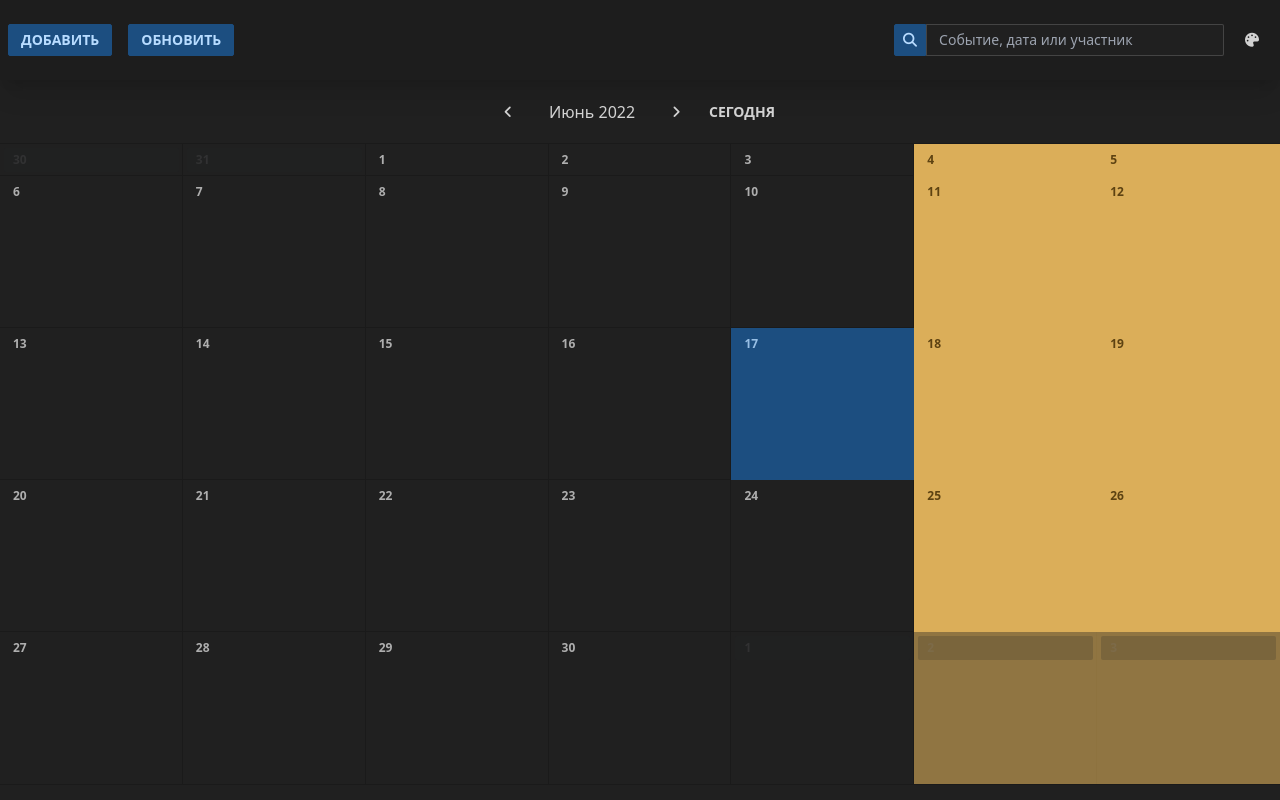
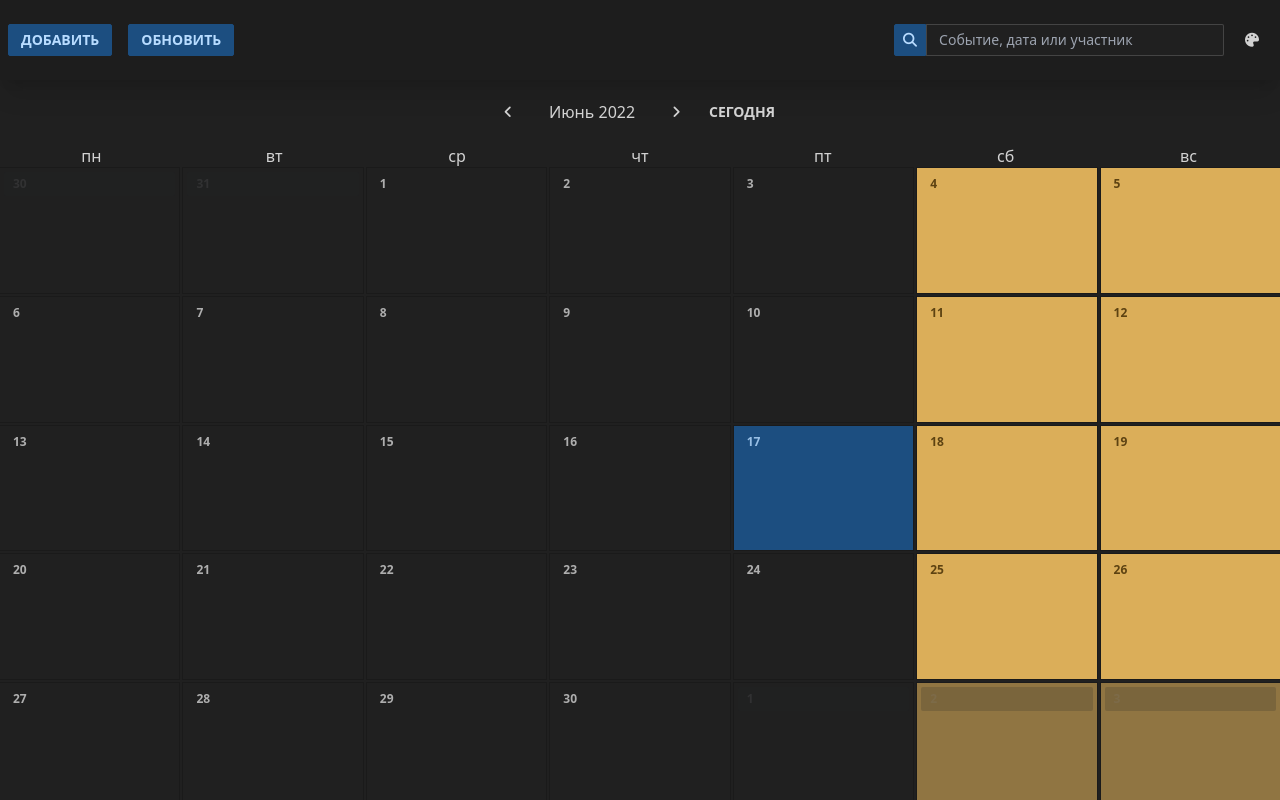
Before and after one commit to al-march/indoors, an Angular app: page / in a window 1280 px wide. Built offline with nearby package versions, Linux system fonts and the light colour scheme.

Commit message:
⚙️ fixes calendar template

```diff
--- a/src/app/calendar/components/day/day.component.html
+++ b/src/app/calendar/components/day/day.component.html
@@ -1,11 +1,11 @@
 <div
   *ngIf="day"
-  class="day"
+  class="day relative"
   [class.is-today]="day.isToday"
   [class.is-weekend]="day.isWeekend"
   [class.is-disabled]="disabled"
 >
-  <div class="flex h-full flex-col overflow-hidden">
+  <div class="flex flex-col absolute left-0 right-0 top-0 p-1 max-h-full">
     <button
       class="btn btn-xs gap-1 w-full justify-between btn-wide"
       [class.btn-ghost]="!newEventPopup.show"
--- a/src/app/calendar/components/month/month.component.css
+++ b/src/app/calendar/components/month/month.component.css
@@ -1,4 +1,3 @@
 .month {
-  @apply h-full w-full grid grid-cols-7 auto-rows-fr;
-  grid-template-rows: min-content;
+  @apply h-full w-full grid grid-cols-7;
 }
--- a/src/app/calendar/components/month/month.component.html
+++ b/src/app/calendar/components/month/month.component.html
@@ -1,4 +1,10 @@
-<div class="container month">
+<div class="container w-full grid grid-cols-7">
+  <span *ngFor="let day of week" class="text-center">
+    {{day}}
+  </span>
+</div>
+
+<div class="container month gap-1">
   <app-day
     *ngFor="let day of days"
     [day]="day"
--- a/src/app/calendar/components/month/month.component.ts
+++ b/src/app/calendar/components/month/month.component.ts
@@ -27,6 +27,7 @@ export class MonthComponent implements OnInit, OnChanges {
   @Output()
   createEvent = new EventEmitter<CalendarEvent>();
 
+  week = this.getWeek();
   month: Month = new Month(dayjs());
   days: Day[] = [];
 
@@ -58,4 +59,12 @@ export class MonthComponent implements OnInit, OnChanges {
   onCreateEvent(event: CalendarEvent) {
     this.createEvent.emit(event);
   }
+
+  getWeek() {
+    return new Array(7)
+      .fill(0)
+      .map((day, index) => (
+        dayjs().weekday(day + index).format('dd')
+      ));
+  }
 }
```
